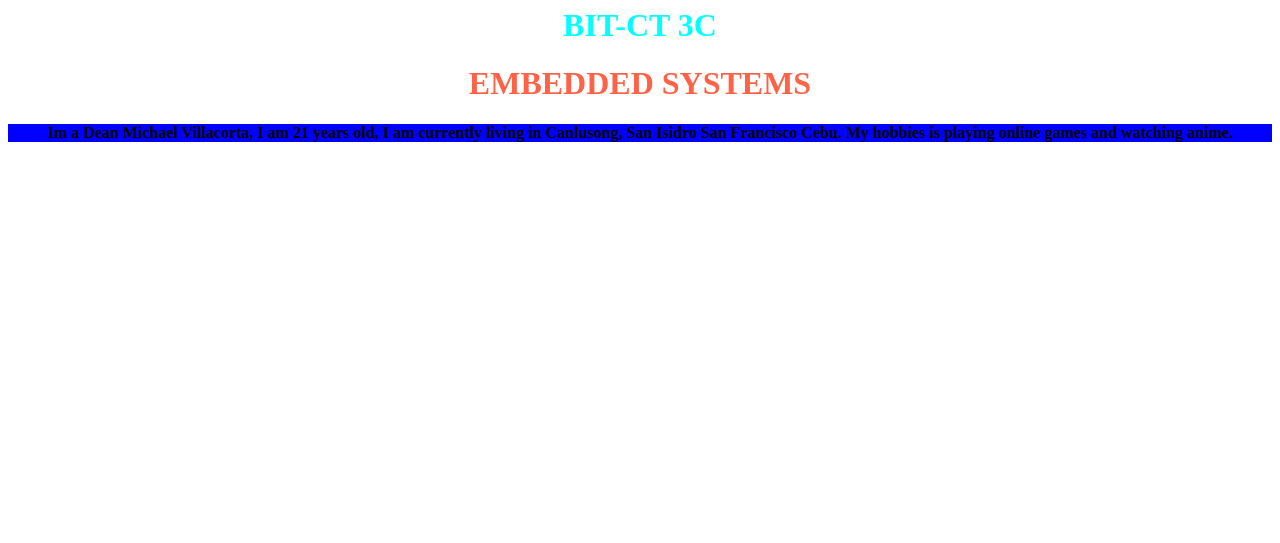
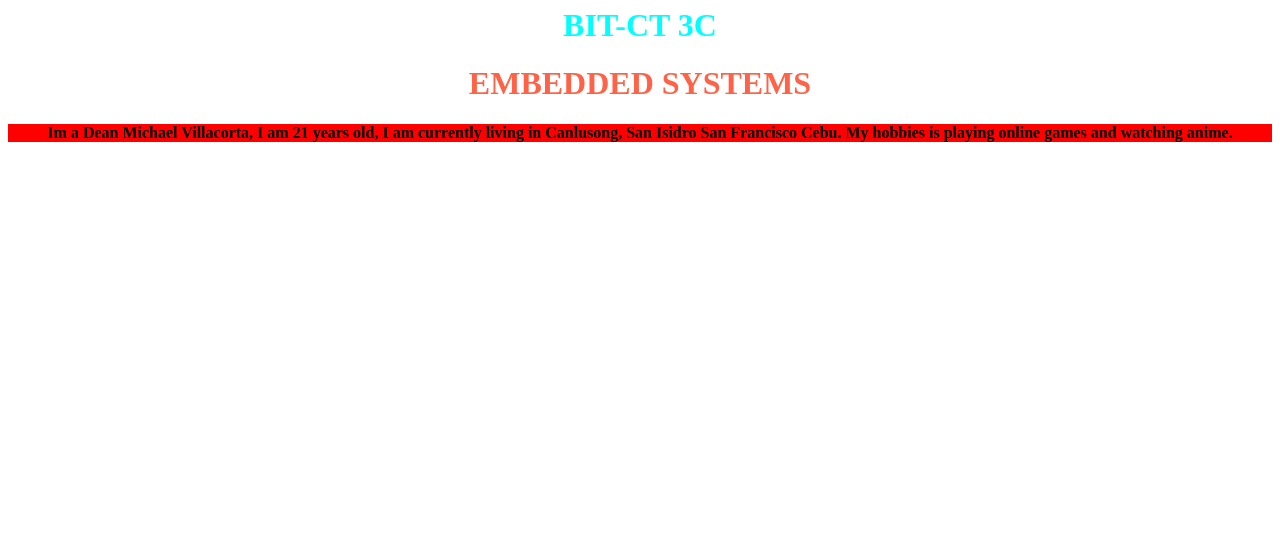
Before and after one commit to Deansyo/html, a plain HTML site: page index.html in a window 1280 px wide. Shown: the part 257-800 px from the top of the page. Drawn offline with Linux system fonts and the light colour scheme.

Commit message:
this is my third commit

```diff
--- a/index.html
+++ b/index.html
@@ -12,5 +12,5 @@
 <h1 style="color:Gold;"> </center>DEAN MICHAEL VILLACORTA</center></h1>
 <h1 style="color:Aqua;"> <center>BIT-CT 3C<center></h1>
 <h1 style="color:Tomato;"> <center>EMBEDDED SYSTEMS<center></h1>
-<h4 style="background-color:Blue;"> <center> Im a Dean Michael Villacorta, I am 21 years old, I am currently living in Canlusong, San Isidro San Francisco Cebu. My hobbies is playing online games and watching anime.</center></h4>
+<h4 style="background-color:Red;"> <center> Im a Dean Michael Villacorta, I am 21 years old, I am currently living in Canlusong, San Isidro San Francisco Cebu. My hobbies is playing online games and watching anime.</center></h4>
 </html
```
